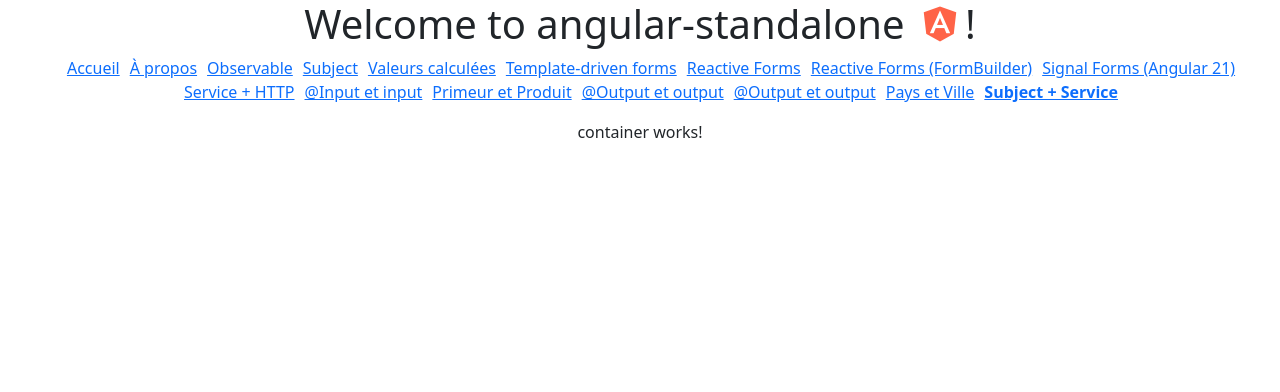
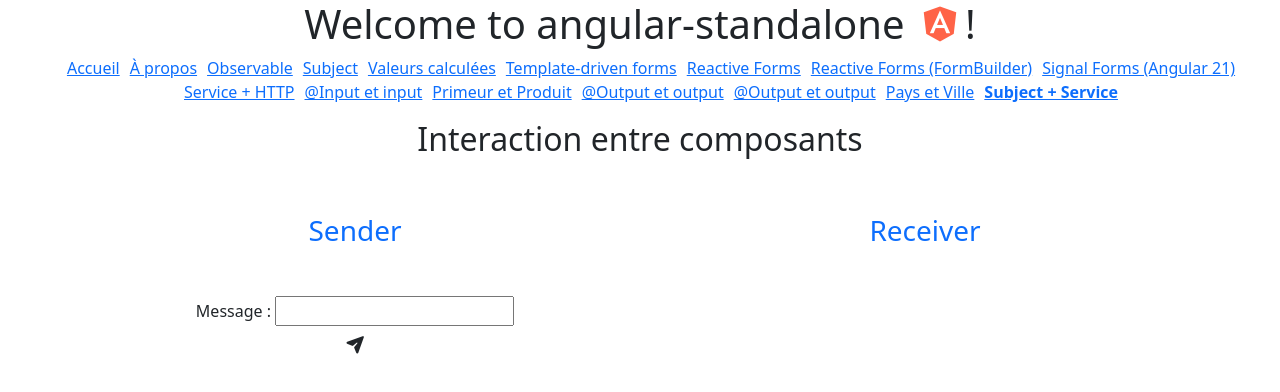
Before and after one commit to thalesalexcin/angular-standalone, an Angular app: page /container in a window 1280 px wide. Shown: the top 392 px of the page. Built offline with nearby package versions, Linux system fonts and the light colour scheme.

Commit message:
interaction with subject between first and second components

```diff
--- a/src/app/components/container/container.html
+++ b/src/app/components/container/container.html
@@ -1 +1,12 @@
-<p>container works!</p>
+<h2>Interaction entre composants</h2>
+
+<div class="container">
+  <div class="row">
+    <div class="col-6">
+      <app-first />
+    </div>
+    <div class="col-6">
+      <app-second />
+    </div>
+  </div>
+</div>
--- a/src/app/components/first/first.html
+++ b/src/app/components/first/first.html
@@ -1 +1,6 @@
-<p>first works!</p>
+<h3 class="text-primary my-5">Sender</h3>
+<div>Message : <input type="text" [(ngModel)]="msg" /></div>
+
+<button class="btn" (click)="envoyer()">
+  <i class="fa-solid fa-paper-plane"></i>
+</button>
--- a/src/app/components/first/first.ts
+++ b/src/app/components/first/first.ts
@@ -1,9 +1,17 @@
-import { Component } from '@angular/core';
+import { Component, inject } from '@angular/core';
+import { FormsModule } from '@angular/forms';
+import { MessageService } from '../../services/message';
 
 @Component({
   selector: 'app-first',
-  imports: [],
+  imports: [FormsModule],
   templateUrl: './first.html',
   styleUrl: './first.css',
 })
-export class FirstComponent {}
+export class FirstComponent {
+  msg = '';
+  messageService = inject(MessageService);
+  envoyer() {
+    this.messageService.sendMessage(this.msg);
+  }
+}
--- a/src/app/components/second/second.html
+++ b/src/app/components/second/second.html
@@ -1 +1,7 @@
-<p>second works!</p>
+<h3 class="text-primary my-5">Receiver</h3>
+
+<ul>
+  @for (item of messages; track $index) {
+    <li>{{ item }}</li>
+  }
+</ul>
--- a/src/app/components/second/second.ts
+++ b/src/app/components/second/second.ts
@@ -1,4 +1,6 @@
-import { Component } from '@angular/core';
+import { Component, inject, OnDestroy, OnInit } from '@angular/core';
+import { MessageService } from '../../services/message';
+import { Subscription } from 'rxjs';
 
 @Component({
   selector: 'app-second',
@@ -6,4 +8,18 @@ import { Component } from '@angular/core';
   templateUrl: './second.html',
   styleUrl: './second.css',
 })
-export class SecondComponent {}
+export class SecondComponent implements OnInit, OnDestroy {
+  messages: string[] = [];
+  messageService = inject(MessageService);
+  subscription!: Subscription;
+
+  ngOnInit(): void {
+    this.subscription = this.messageService
+      .getMessage()
+      .subscribe((text) => this.messages.push(text));
+  }
+
+  ngOnDestroy(): void {
+    this.subscription.unsubscribe();
+  }
+}
--- /dev/null
+++ b/src/app/services/message.ts
@@ -0,0 +1,17 @@
+import { Injectable } from '@angular/core';
+import { Subject } from 'rxjs';
+
+@Injectable({
+  providedIn: 'root',
+})
+export class MessageService {
+  private subject = new Subject<string>();
+
+  sendMessage(msg: string) {
+    this.subject.next(msg);
+  }
+
+  getMessage() {
+    return this.subject;
+  }
+}
```
Also changed, not shown: 1 other file (tests, documents, lock files or other folders).
